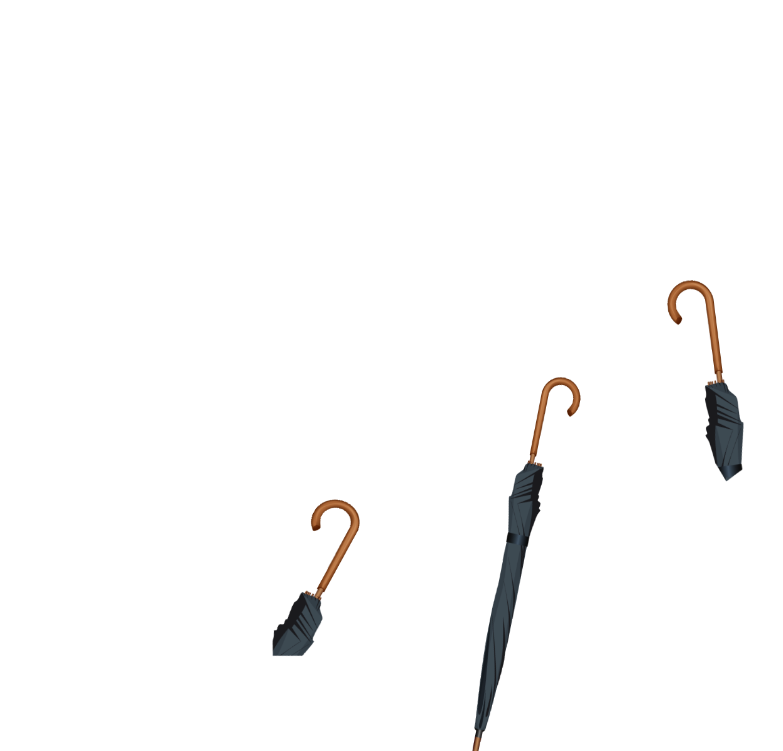
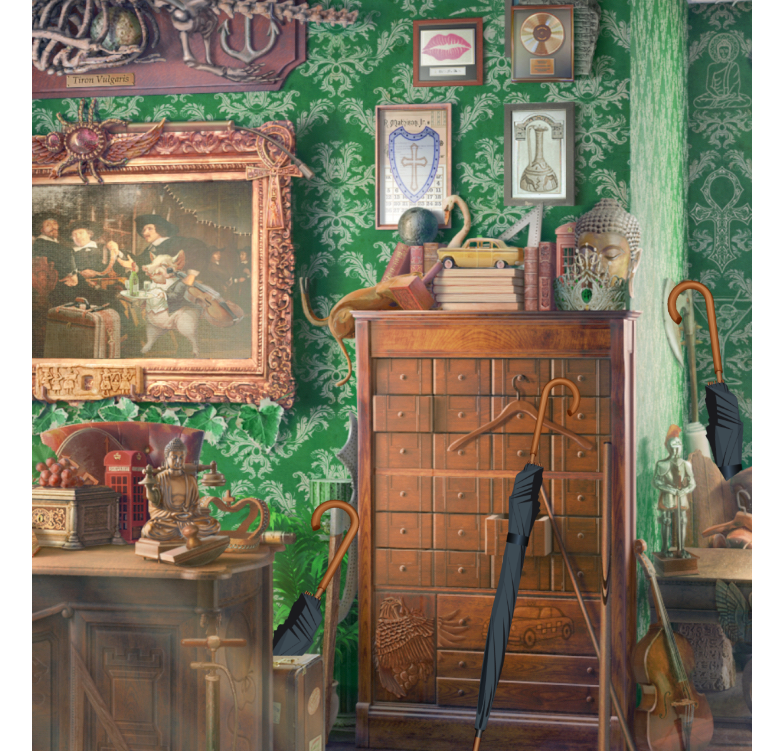
Before and after one commit to vladi375/playable_ad, a plain HTML site: page index.html in a window 1280 px wide. Shown: the part 166-917 px from the top of the page, without its empty margins (248-1031 px from the left). Drawn offline with Linux system fonts and the light colour scheme; the site is published under a folder, as on GitHub Pages, so addresses that start at the root find nothing.

Commit message:
fix path for asset in css

```diff
--- a/styles/style.css
+++ b/styles/style.css
@@ -8,7 +8,7 @@ body {
 }
 
 .wrap {
-  background: url(/images/g4.jpg);
+  background: url(../images/g4.jpg);
   background-repeat: no-repeat;
   background-size: contain;
   background-position: center;
```
